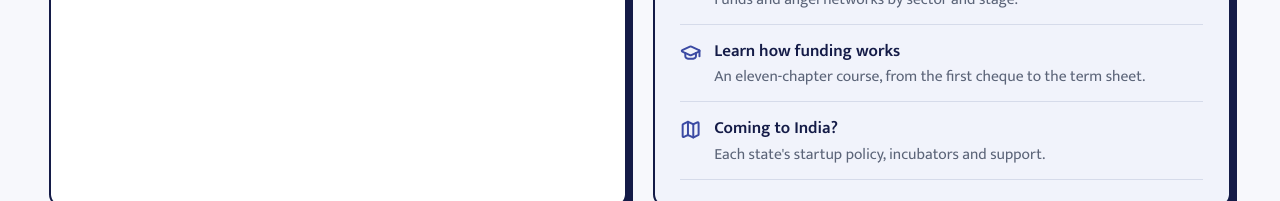
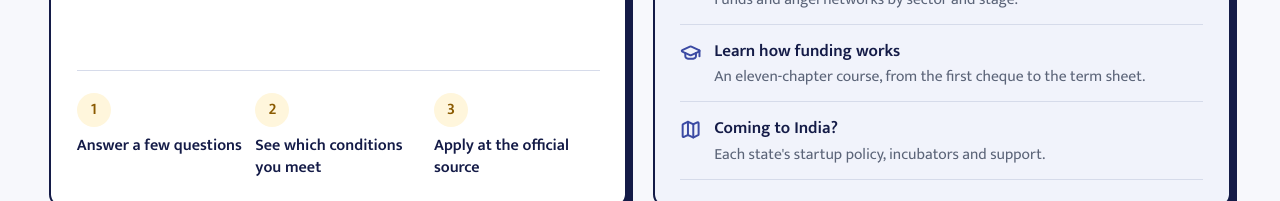
Before and after one commit to prahladnb-spec/foundura, a Next.js app in the folder apps/web/: page /en in a window 1280 px wide. Shown: the part 751-952 px from the top of the page. Built offline with nearby package versions, Linux system fonts and the light colour scheme; no server answers; a web font is replaced by a local one.

Commit message:
Home page: show the scan's three steps in the India panel
Fills the space under the form so both ways in sit level.

Co-Authored-By: Claude Opus 5.5 <noreply@anthropic.com>
Claude-Session: https://claude.ai/code/session_014L1ssJe34JEEMHLCKRNFC5

```diff
--- a/apps/web/src/app/[lang]/(site)/page.tsx
+++ b/apps/web/src/app/[lang]/(site)/page.tsx
@@ -67,10 +67,10 @@ export default async function Home({ params }: { params: Promise<{ lang: string
 
         {/* Two ways in: Indian founders go straight to the Scheme Scan, everyone else to what works anywhere. */}
         <div className="mt-10 grid gap-6 lg:grid-cols-2">
-          <section aria-labelledby="india-h" className="rounded-xl border-2 border-neel-900 bg-white p-6 shadow-[6px_6px_0_var(--color-neel-900)]">
+          <section aria-labelledby="india-h" className="flex flex-col rounded-xl border-2 border-neel-900 bg-white p-6 shadow-[6px_6px_0_var(--color-neel-900)]">
             <h2 id="india-h" className="display flex items-center gap-3 text-3xl"><Icon icon={MapPin} className="h-7 w-7 text-tape" />{h.india.title}</h2>
             <p className="mt-2 text-neel-700">{h.india.d}</p>
-              <form action={lp(lang, "/scan")} method="get" className="mt-5 grid items-end gap-3 sm:grid-cols-3">
+              <form action={lp(lang, "/scan")} method="get" className="mt-5 mb-6 grid items-end gap-3 sm:grid-cols-3">
                 <label className="block">
                   <span className="block text-[0.9rem] font-semibold mb-1">{h.state}</span>
                   <select name="state" className={select} defaultValue="">
@@ -104,6 +104,15 @@ export default async function Home({ params }: { params: Promise<{ lang: string
                   </button>
                 </div>
               </form>
+            {/* The three steps of the scan, in short; the full version is further down the page. */}
+            <ol className="mt-auto grid gap-3 border-t border-rule pt-5 sm:grid-cols-3">
+              {h.how.steps.map((st, i) => (
+                <li key={st.t} className="flex gap-3 text-[0.95rem] font-semibold leading-snug sm:block">
+                  <span aria-hidden="true" className="grid h-8 w-8 shrink-0 place-items-center rounded-full bg-marigold-50 font-bold text-marigold-ink sm:mb-2">{i + 1}</span>
+                  {st.t}
+                </li>
+              ))}
+            </ol>
           </section>
           <section aria-labelledby="world-h" className="rounded-xl border-2 border-neel-900 bg-neel-50 p-6 shadow-[6px_6px_0_var(--color-neel-900)]">
             <h2 id="world-h" className="display flex items-center gap-3 text-3xl"><Icon icon={Globe2} className="h-7 w-7 text-neel-500" />{h.world.title}</h2>
```
